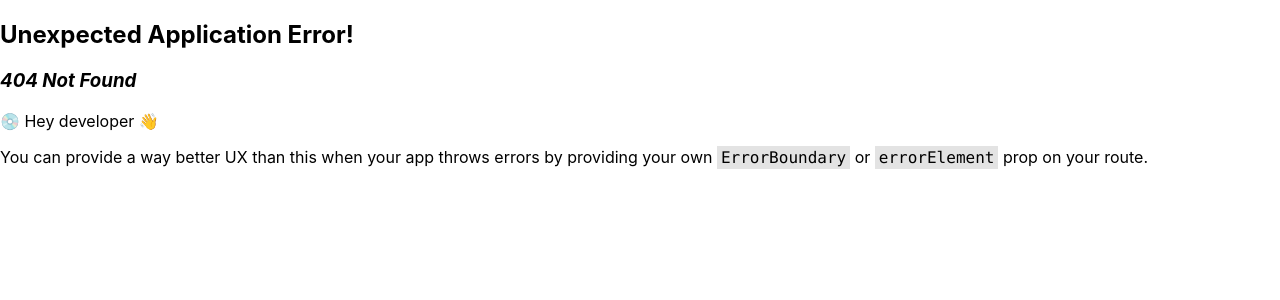
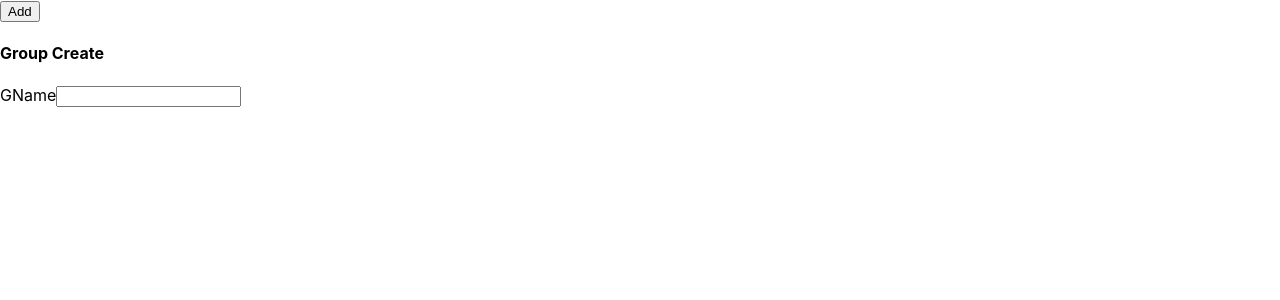
Before and after one commit to abineshk101/mini-project, a React (Create React App) app: page /creategroup in a window 1280 px wide. Before the commit this address had no page. Shown: the top 300 px of the page. Built offline with nearby package versions, Linux system fonts and the light colour scheme.

Commit message:
change branch

```diff
--- a/package.json
+++ b/package.json
@@ -6,6 +6,7 @@
     "@testing-library/jest-dom": "^5.17.0",
     "@testing-library/react": "^13.4.0",
     "@testing-library/user-event": "^13.5.0",
+    "axios": "^1.6.2",
     "react": "^18.2.0",
     "react-dom": "^18.2.0",
     "react-router": "^6.20.0",
--- a/public/index.html
+++ b/public/index.html
@@ -25,6 +25,7 @@
       Learn how to configure a non-root public URL by running `npm run build`.
     -->
     <title>React App</title>
+    <script src="https://code.jquery.com/jquery-3.7.1.js" integrity="sha256-eKhayi8LEQwp4NKxN+CfCh+3qOVUtJn3QNZ0TciWLP4=" crossorigin="anonymous"></script>
   </head>
   <body>
     <noscript>You need to enable JavaScript to run this app.</noscript>
@@ -40,4 +41,5 @@
       To create a production bundle, use `npm run build` or `yarn build`.
     -->
   </body>
+
 </html>
--- a/src/App.js
+++ b/src/App.js
@@ -4,19 +4,25 @@ import {
   createBrowserRouter,
   RouterProvider,
 } from "react-router-dom";
-
+import Apidata from './sampleapi';
 import React from 'react';
+import CreateGroup from './group_create/create_group';
 const router = createBrowserRouter([
   {
     path: "/sample",
     element: <Sample />,
   },
+  {
+    path:"/creategroup",
+    element:<CreateGroup />
+  }
 ]);
 
 function App() {
   return(
 
     <React.StrictMode>
+      <Apidata />
     <RouterProvider router={router} />
     </React.StrictMode>
   )
--- a/src/group_create/create_group.js
+++ b/src/group_create/create_group.js
@@ -1,9 +1,15 @@
 import React from "react";
 function CreateGroup()
 {
+    const alertdata =()=>
+    {
+        alert('hi')
+    }
     return(
+
         <>
-
+        <h4>Group Create</h4>
+        GName<input type="text" name="GroupName" onKeyUp={()=>alertdata()} />
         </>
     )
 }
--- /dev/null
+++ b/src/sampleapi.js
@@ -0,0 +1,26 @@
+import React from "react";
+import axios from "axios";
+function Apidata()
+{
+   let getdata=()=>{ axios({
+
+        url:"https://d113dcd6-8207-49d9-b9b5-b3d400787c23.mock.pstmn.io/user",
+
+        method:"Get",
+
+         Data:{
+             request:"Get_Users",
+            //  name:"bhuvana"
+
+        }
+    }
+    ).then(function(response){
+        console.log('data',response)
+    })}
+    return(
+        <>
+        <button onClick={()=>getdata()}>Add</button>
+        </>
+    )
+}
+export default Apidata
```
Also changed, not shown: 1 other file (tests, documents, lock files or other folders).
